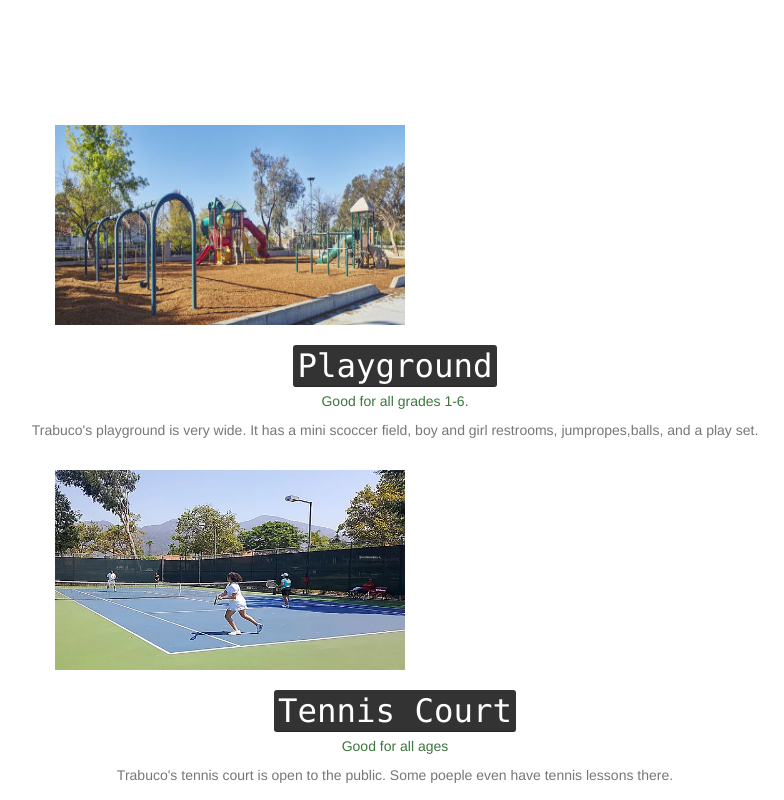
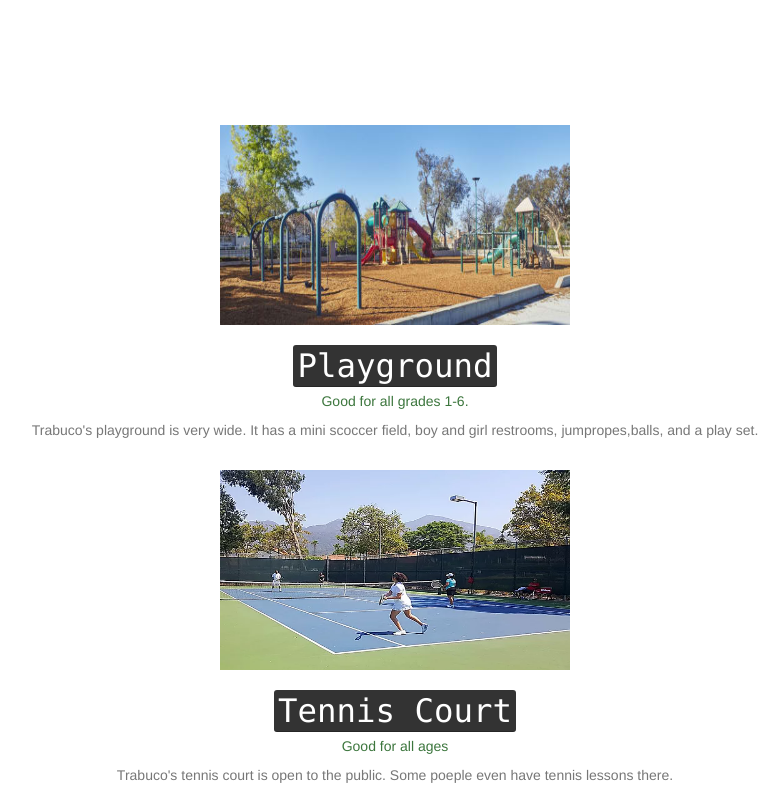
Before and after one commit to SuhaaniVyas/P-69, a plain HTML site: page index.html in a window 1280 px wide. Shown: the part 1560-2360 px from the top of the page, without its empty margins (345-1129 px from the left). Drawn offline with nearby package versions, Linux system fonts and the light colour scheme.

Commit message:
Add files via upload

```diff
--- a/index.html
+++ b/index.html
@@ -39,6 +39,7 @@
     </div>
     </nav>
 
+<div class="container">
 
 
 
@@ -99,7 +100,9 @@
     <br>
     <br>
     <br>
+
     <section id="campus">
+        <center>
     <img class="img-responsive" src="TrabucoMesa-2.jpg">
         <h1><kbd>Playground</kbd></h1>
          <h5 class="text-success">Good for all grades 1-6.</h5>
@@ -115,7 +118,9 @@
         <h1><kbd>Courtyard</kbd></h1>
          <h5 class="text-success">Free for all parents and children to see</h5>
         <p class="text-muted">The courtyard is the entrance to the school. They also have very nice paint tiles that students have painted themselves. This is also for old students to remember the past.</p>
+        </center>
     </section>
+    </div>
 </body>
 
 </html>
--- a/style.css
+++ b/style.css
@@ -21,3 +21,6 @@ html {
     margin-bottom: 200px;
     margin-left: 200px;
 }
+#campus img {
+    margin: auto;
+}
```
